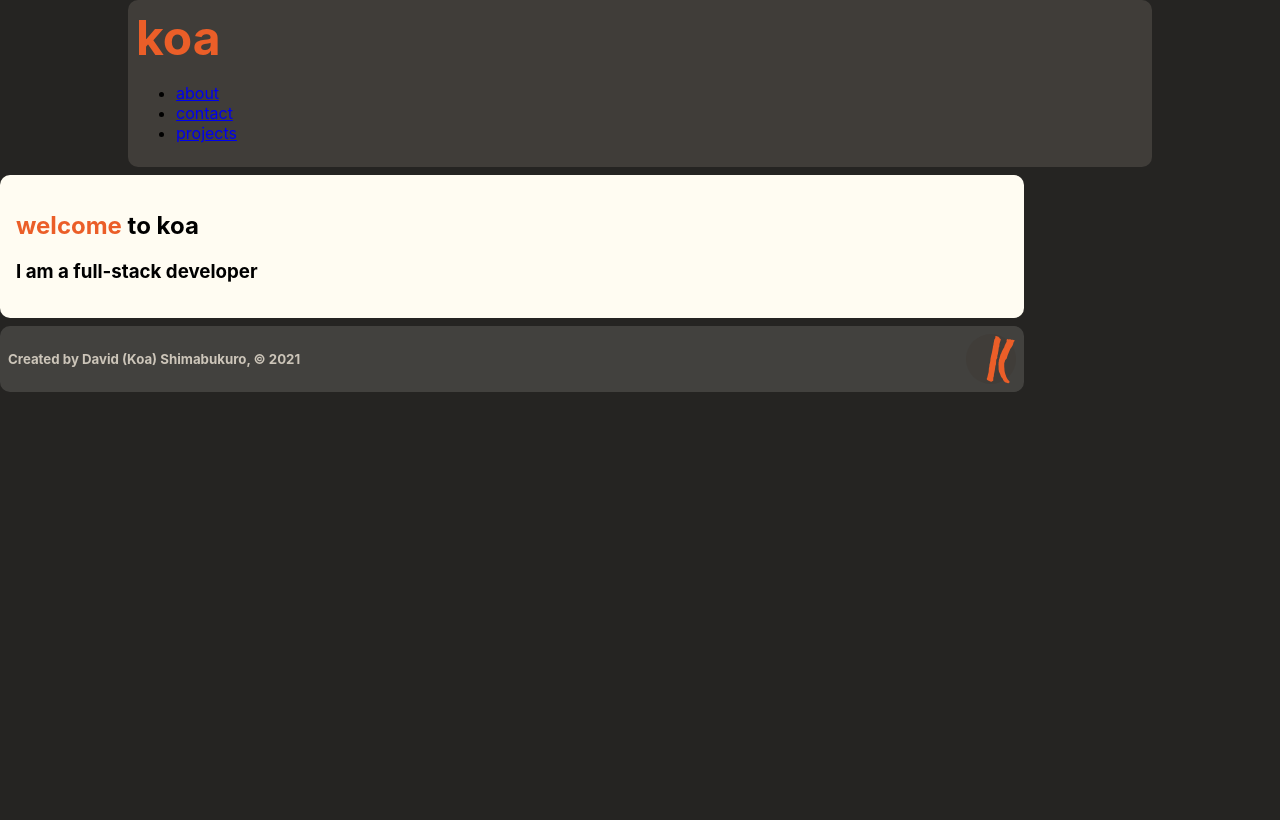
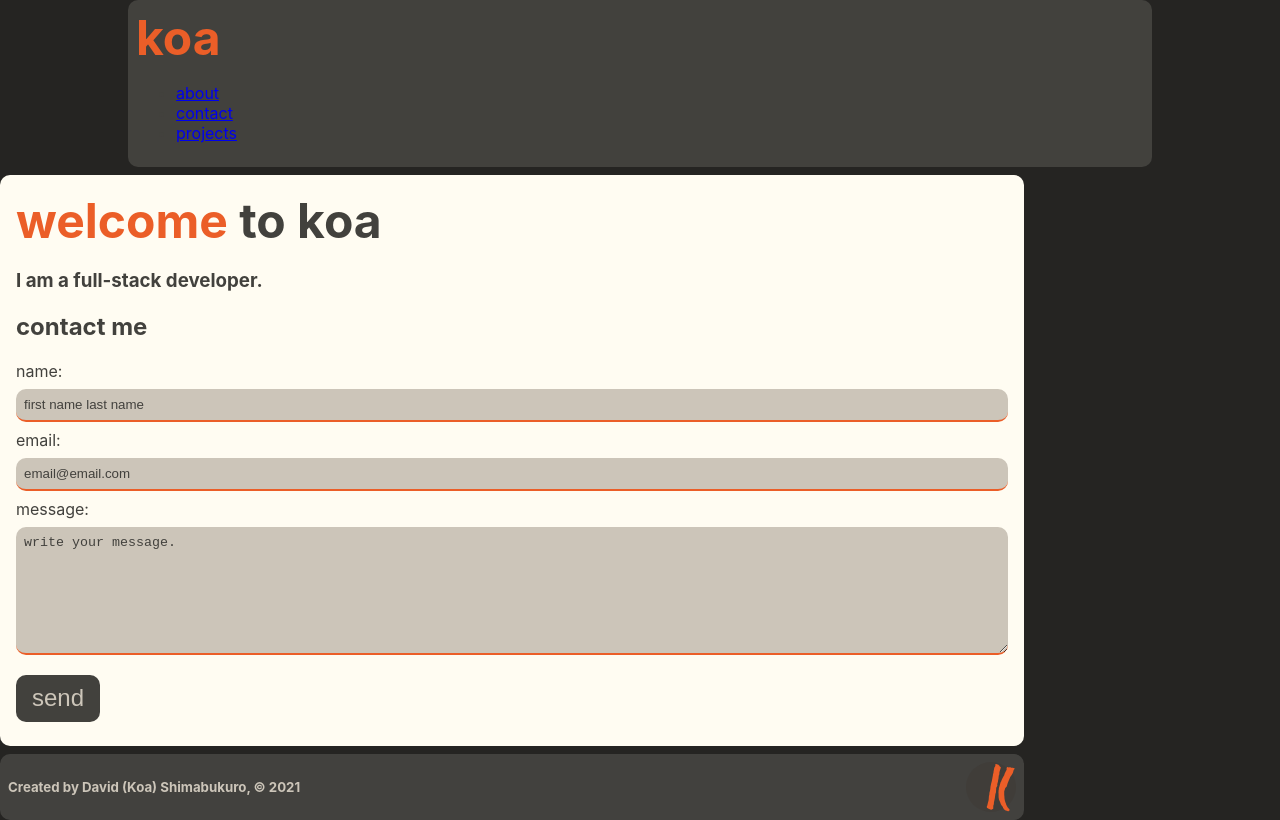
Before and after one commit to koashima/portfolio, a Gatsby site: page / in a window 1280 px wide. Built offline with nearby package versions, Linux system fonts and the light colour scheme; Gatsby itself is replaced by a stand-in of ours.

Commit message:
Add contact-form on index, clean up styling.

```diff
--- /dev/null
+++ b/src/components/contact-form.js
@@ -0,0 +1,25 @@
+import React from 'react';
+import as from './contact-form.module.scss';
+
+const ContactForm = () => {
+  return (
+    <div>
+      <h2>contact me</h2>
+      <form
+        action="https://getform.io/f/364a83e1-b8bf-4cc1-b350-c42537c47fa0"
+        method="POST"
+      >
+        <label htmlFor="name">name: </label>
+        <input type="text" name="name" placeholder="first name last name" />
+        <label htmlFor="email">email: </label>
+
+        <input type="email" name="email" placeholder="email@email.com" />
+        <label htmlFor="message">message: </label>
+        <textarea type="text" name="message" placeholder="write your message." />
+        <button type="submit">send</button>
+      </form>
+    </div>
+  );
+};
+
+export default ContactForm;
--- /dev/null
+++ b/src/components/contact-form.module.scss
@@ -0,0 +1,47 @@
+form {
+  margin: 1rem 0 0 0;
+}
+
+label {
+  color: #42413D;
+}
+
+input,
+textarea {
+  width: 100%;
+  padding: 0.5rem;
+  margin: 0.5rem 0;
+  border: none;
+  border-bottom: 0.15rem solid #eb5e28;
+  border-radius: 10px;
+  background: #ccc5b9;
+  &::placeholder {
+    color: #42413D;
+    opacity: 1;
+  }
+}
+
+textarea {
+  padding: 0.5rem;
+  height: 8rem;
+}
+
+
+button {
+  background: #42413D;
+  border: none;
+  border-radius: 10px;
+  padding: .6rem 1rem;
+  font-size: 1.5rem;
+  margin: 0.5rem 0;
+  align-self: center;
+  color: #ccc5b9;
+  transition: all .3s;
+
+  &:hover {
+    background: #eb5e28;
+    color: #fffcf2;
+    cursor: pointer;
+    transition: all .3s;
+  }
+}
--- a/src/components/header.module.scss
+++ b/src/components/header.module.scss
@@ -4,11 +4,12 @@ header {
   padding: .5rem;
   display: flex;
   flex-direction: column;
-  background-color: #403d39;
+  background-color: #42413D;
   border-radius: 10px;
 }
 
 h1 {
+  font-size: min(7vw, 48px);
   margin: 0;
 }
 
@@ -16,10 +17,9 @@ h1 {
   margin: 0;
   color: #eb5e28;
   text-decoration: none;
-  font-size: 3rem;
   &:hover {
     text-decoration: line-through;
-    text-decoration-color: #403d39;
+    text-decoration-color: #42413D;
   }
 }
 
@@ -33,7 +33,7 @@ h1 {
 
 .nav-link-item {
   color: #ccc5b9;
-  font-size: 4vw;
+  font-size: min(4vw, 36px);
   margin-right: 1rem;
   text-decoration: none;
   &:hover {
--- a/src/components/layout.module.scss
+++ b/src/components/layout.module.scss
@@ -10,7 +10,9 @@ body {
   height: 100%;
   position: relative;
   margin: 0;
+  color: #42413D;
 }
+
 
 .main-container {
   margin: 0 auto;
--- a/src/components/socials.js
+++ b/src/components/socials.js
@@ -28,7 +28,7 @@ const Socials = () => {
           instagram
         </a>
       </li>
-    </ul>
+     </ul>
   );
 };
 
--- a/src/pages/index.js
+++ b/src/pages/index.js
@@ -1,14 +1,16 @@
 import * as React from 'react';
 import Layout from '../components/layout';
+import ContactForm from '../components/contact-form';
 
 const IndexPage = () => {
   return (
     <Layout>
-      <h2>
+      <h1>
         <span style={{ color: '#eb5e28' }}>welcome</span> to koa
-      </h2>
+      </h1>
       <div>
-        <h3>I am a full-stack developer</h3>
+        <h3>I am a full-stack developer.</h3>
+        <ContactForm />
       </div>
     </Layout>
   );
--- a/src/pages/project/project.module.scss
+++ b/src/pages/project/project.module.scss
@@ -9,7 +9,7 @@
 
 .proj-link-item {
   color: #ccc5b9;
-  font-size: 5vw;
+  font-size: min(4vw, 36px);
   margin-right: 1rem;
   text-decoration: none;
   &:hover {
```
Also changed, not shown: src/pages/about.js (+7 -7 lines), src/pages/contact.js (+3 -4 lines), src/pages/project/index.js (+4 -4 lines).
